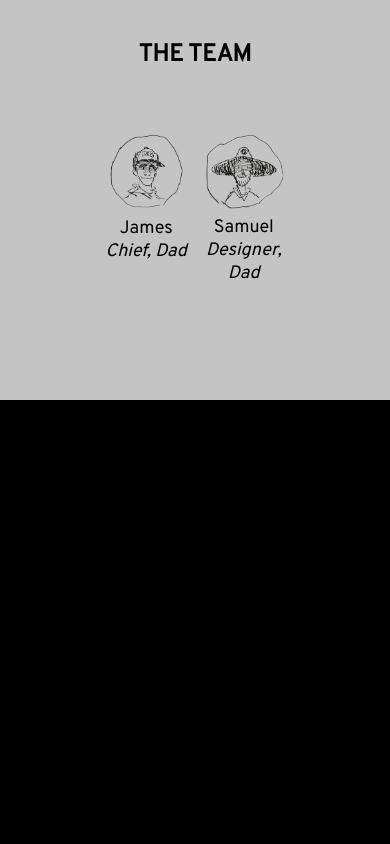
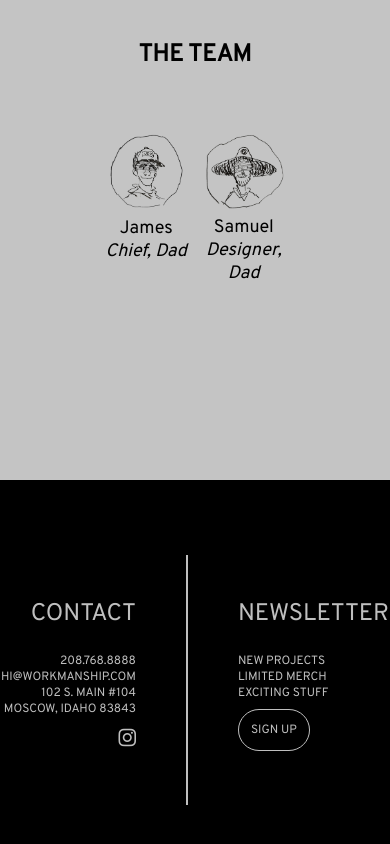
Before and after one commit to gdickison/workmanship, a React (Create React App) app: page / in a window 390 px wide. Shown: the part 1628-2472 px from the top of the page. Before the commit the page ends 2062 px from the top, so only its background shows below. Built offline with nearby package versions, Linux system fonts and the light colour scheme; a web font is replaced by a local one.

Commit message:
Get teamn and contact sections working - not responsive yet, and no live links

```diff
--- a/public/index.html
+++ b/public/index.html
@@ -19,6 +19,9 @@
     <link href="https://fonts.googleapis.com/css2?family=Playfair+Display:ital@1&display=swap" rel="stylesheet">
 
     <link rel="icon" href="/tools-solid.svg"/>
+
+    <script src="https://kit.fontawesome.com/3a49e29d89.js" crossorigin="anonymous"></script>
+
     <title>Workmanship</title>
   </head>
   <body>
--- a/src/Components/App.js
+++ b/src/Components/App.js
@@ -6,6 +6,7 @@ import HeroImage from "./HeroImage";
 import FeaturedProjects from "./FeaturedProjects";
 import GetInTouchHeader from "./GetInTouch";
 import Team from "./Team";
+import BottomLine from "./BottomLine";
 
 const AppContianerDiv = styled.div`
   height: 100vh;
@@ -28,6 +29,7 @@ const App = () => {
       />
       <GetInTouchHeader />
       <Team />
+      <BottomLine />
     </AppContianerDiv>
   )
 };
--- /dev/null
+++ b/src/Components/BottomLine.js
@@ -0,0 +1,108 @@
+import styled from "styled-components";
+
+const StyledBottomLine = styled.div`
+    display: grid;
+    grid-template-columns: repeat(4, 1fr);
+    height: 400px;
+    text-transform: uppercase;
+`;
+
+const StyledContact = styled.p`
+    font-size: 12px;
+    text-align: right;
+    margin: 0;
+    padding-right: 50px;
+`;
+
+const Contact = ({text}) => {
+    return (
+        <StyledContact>{text}</StyledContact>
+    )
+}
+
+const StyledNewsletter = styled.p`
+    font-size: 12px;
+    text-align: left;
+    margin: 0;
+    padding-left: 50px;
+`;
+
+const Newsletter = ({text}) => {
+    return (
+        <StyledNewsletter>{text}</StyledNewsletter>
+    )
+}
+
+const MenuItem = styled.li`
+    padding: 16px 0;
+    display: inline-block;
+`;
+
+const StyledMenuLinkA = styled.a`
+    text-align: center;
+    padding: 12px;
+    text-decoration: none;
+    border: 1px solid #BFBFBF;
+    border-radius: 25px;
+    font-size: 12px;
+
+    &:hover {
+        background-color: #E5E5E5;
+        color: #000000;
+        cursor: pointer;
+    }
+`;
+
+const NavMenu = styled.ul`
+    @media only screen and (maxWidth: 860px){
+        display: none;
+    }
+
+    list-style-type: none;
+    margin: 0;
+    padding: 0 0 0 50px;
+    position: relative;
+    text-align: left;
+`;
+
+const MenuLink = ({text}) => {
+    return (
+        <StyledMenuLinkA>{text}</StyledMenuLinkA>
+    )
+}
+
+const SignUpMenu = () => {
+    return (
+        <NavMenu>
+            <MenuItem>
+                <MenuLink text="sign up" href="#"/>
+            </MenuItem>
+        </NavMenu>
+    )
+}
+
+const BottomLine = () => {
+    return (
+        <StyledBottomLine>
+            <div/>
+            <div style={{margin: "75px 0", borderRight: "1px solid #BFBFBF"}}>
+                <p style={{paddingTop: "20px", fontSize: "24px", textAlign: "right", paddingRight: "50px"}}>contact</p>
+                <Contact text="208.768.8888" />
+                <Contact text="hi@workmanship.com" />
+                <Contact text="102 S. Main #104" />
+                <Contact text="Moscow, Idaho 83843" />
+                <p style={{fontSize: "20px", textAlign: "right", paddingRight: "50px", marginTop: "10px"}}><i className="fab fa-instagram"></i></p>
+            </div>
+            <div style={{margin: "75px 0", borderLeft: "1px solid #BFBFBF"}}>
+                <p style={{paddingTop: "20px", fontSize: "24px", textAlign: "left", paddingLeft: "50px"}}>newsletter</p>
+                <Newsletter text="new projects"/>
+                <Newsletter text="limited merch"/>
+                <Newsletter text="exciting stuff"/>
+                <SignUpMenu />
+            </div>
+            <div/>
+        </StyledBottomLine>
+    )
+}
+
+export default BottomLine;
--- a/src/Components/Team.js
+++ b/src/Components/Team.js
@@ -2,7 +2,7 @@ import styled from 'styled-components';
 
 const TeamContainer = styled.div`
     background-color: #C4C4C4;
-    height: 400px;
+    height: 480px;
 `;
 
 const TeamContainerHeader = styled.p`
@@ -15,12 +15,12 @@ const TeamContainerHeader = styled.p`
 `;
 
 const TeamRow = styled.div`
-    display: flex;
+    display: grid;
+    grid-template-columns: repeat(4, 1fr);
     clear: both;
 `;
 
 const TeamCol = styled.div`
-    width: 25%;
     height: 300px;
     vertical-align: top;
     display: inline-block;
@@ -35,7 +35,7 @@ const Team = () => {
                 the team
             </TeamContainerHeader>
             <TeamRow>
-            <TeamCol />
+            <div/>
             <TeamCol>
                 <img src="images/james.png" style={{maxWidth: "100%", maxHeight: "100%"}} alt="project upland"></img>
                 <p style={{color: "black", textAlign: "center", maxWidth: "300px", margin: "0"}}>James</p>
@@ -46,7 +46,7 @@ const Team = () => {
                 <p style={{color: "black", textAlign: "center", maxWidth: "300px", margin: "0"}}>Samuel</p>
                 <p style={{color: "black", textAlign: "center", maxWidth: "300px", margin: "0 0 10px 0", fontStyle: "italic"}}>Designer, Dad</p>
             </TeamCol>
-            <TeamCol />
+            <div/>
         </TeamRow>
         </TeamContainer>
     )
```
